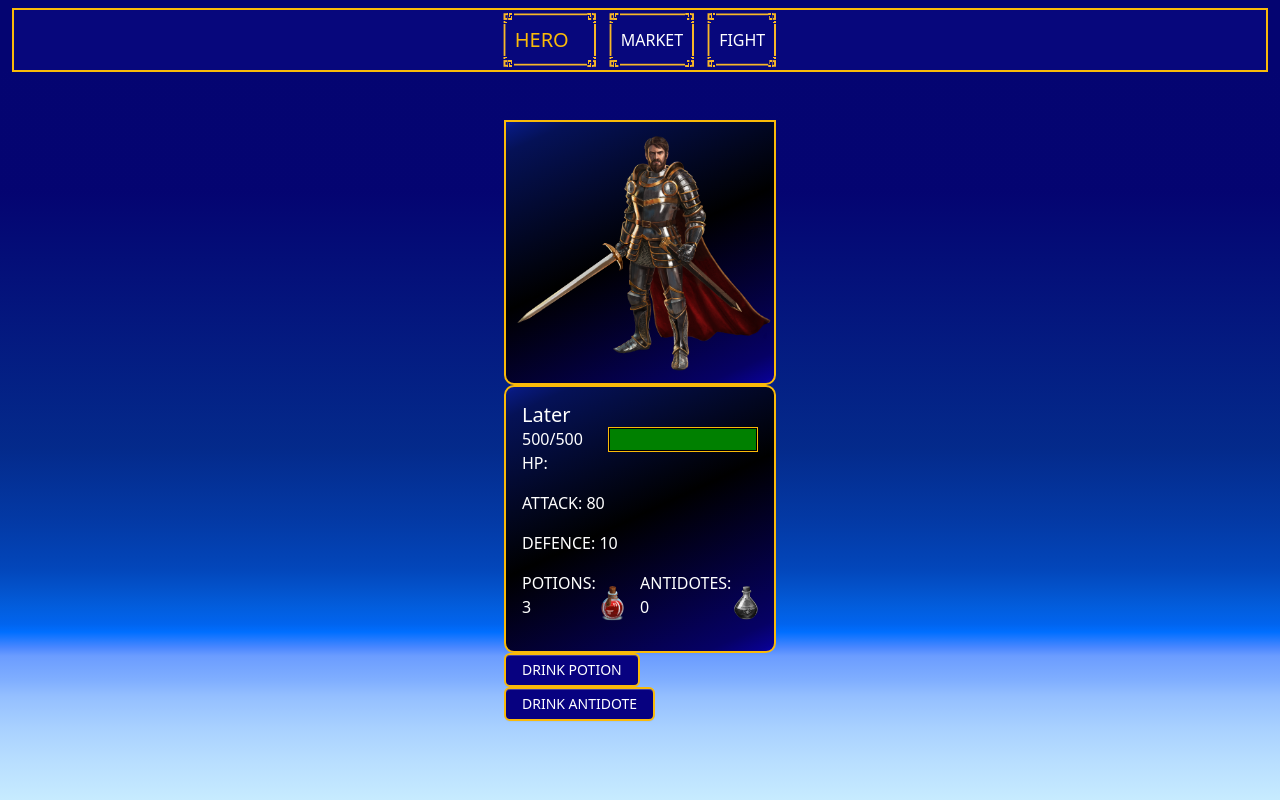
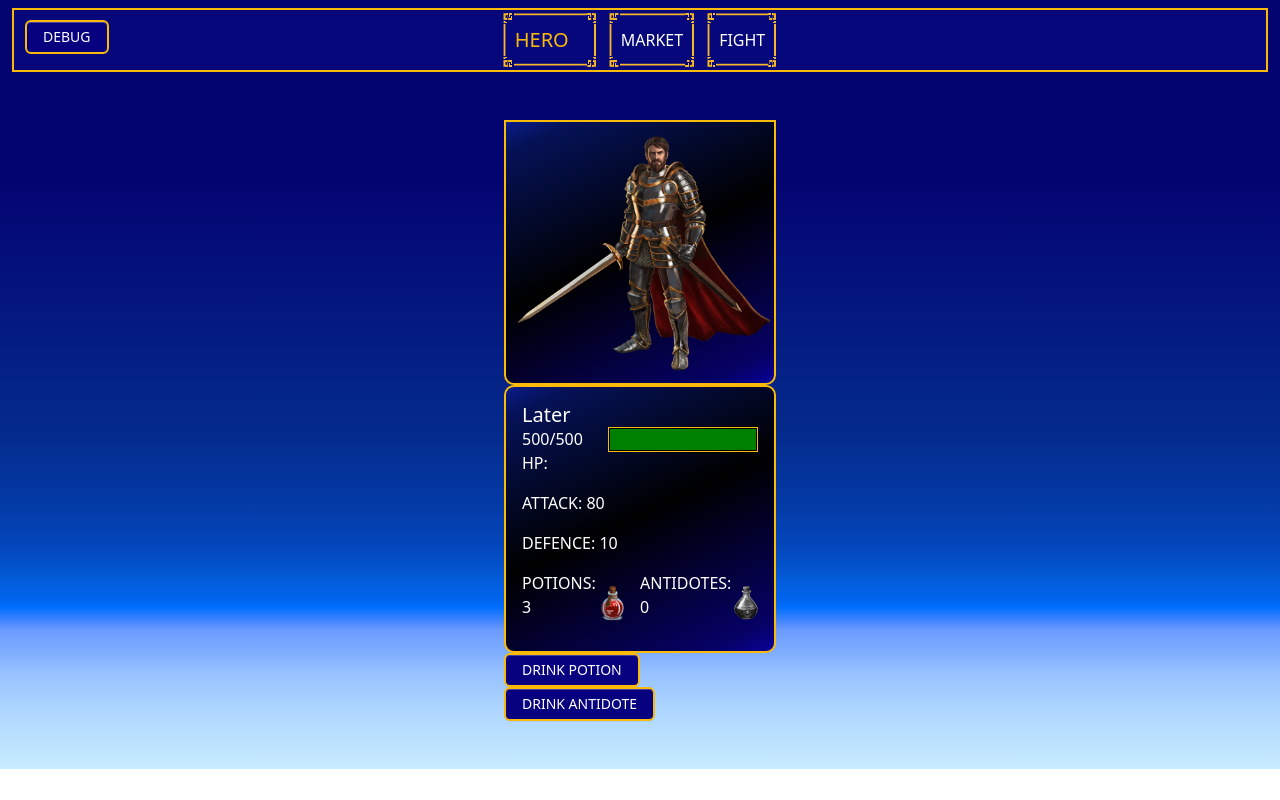
Before and after one commit to Davide-Scarsi/ReactPages, a React (Create React App) app: page / in a window 1280 px wide. Built offline with nearby package versions, Linux system fonts and the light colour scheme.

Commit message:
debug button

```diff
--- a/src/App.css
+++ b/src/App.css
@@ -35,7 +35,7 @@
 
 /* //----------------------------------------------------------- */
 
-.potion-button, .antidote-button{
+.potion-button, .antidote-button , .debug-button{
 
 
   display: inline-block;
@@ -75,3 +75,15 @@ button:hover{
 .antidote-button:hover{
   background-color: #a503d6;
 }
+
+.debug-button{
+  position: absolute;
+  z-index: 100;
+  top: 20px;
+  left: 25px;
+  color: white;
+}
+
+.debug-button:hover{
+  background-color: #d60338;
+}
--- a/src/App.js
+++ b/src/App.js
@@ -67,10 +67,15 @@ function App() {
     return JSON.stringify(i)
   }
 
+  //DEBUG
+  const debug = ()=>{
+    if(Object.keys(inventory).length !== 5){setInventory({ gold: 10, potions: 3, antidote: 0, currentHp: 100, status: {poisoned: false} })}}
 
   return (
     <>
-      <div className='App-div background vh-100'>
+      <button className='debug-button' onClick={()=>debug()}>DEBUG</button>
+      <div className='App-div background '>
+
         <Navbar active={active} />
 
         <div className="container-fluid ">
--- a/src/components/navbar/navbar.js
+++ b/src/components/navbar/navbar.js
@@ -2,8 +2,10 @@ import "../../index.css"
 import "./navbar.css"
 import React from 'react'
 import { Link } from "react-router-dom";
+import { useState, useEffect } from 'react';
 
 export default function Navbar ({active}) {
+
 
 
         return (
@@ -27,6 +29,7 @@ export default function Navbar ({active}) {
                 </div>
 
         </nav>
+
     )
 
 };
```
Also changed, not shown: src/components/navbar/navbar.css (line endings or trailing spaces).
